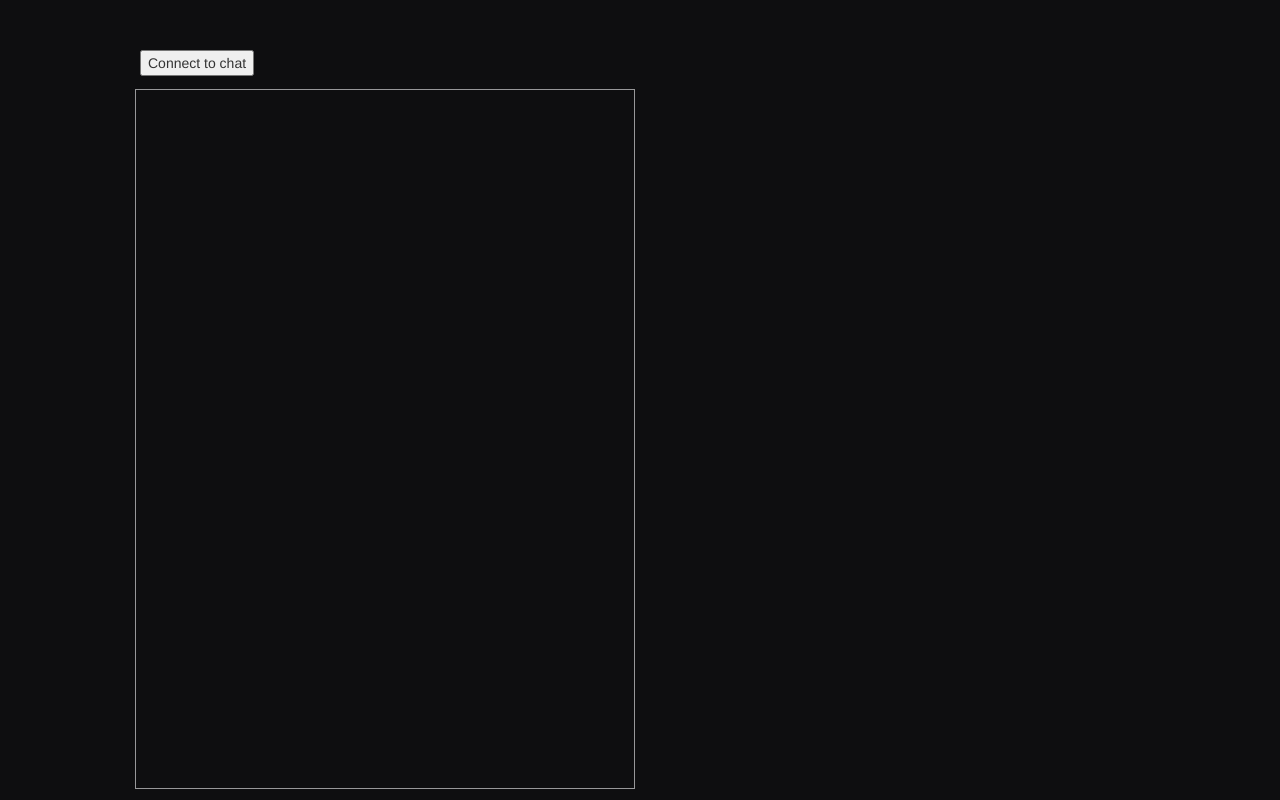
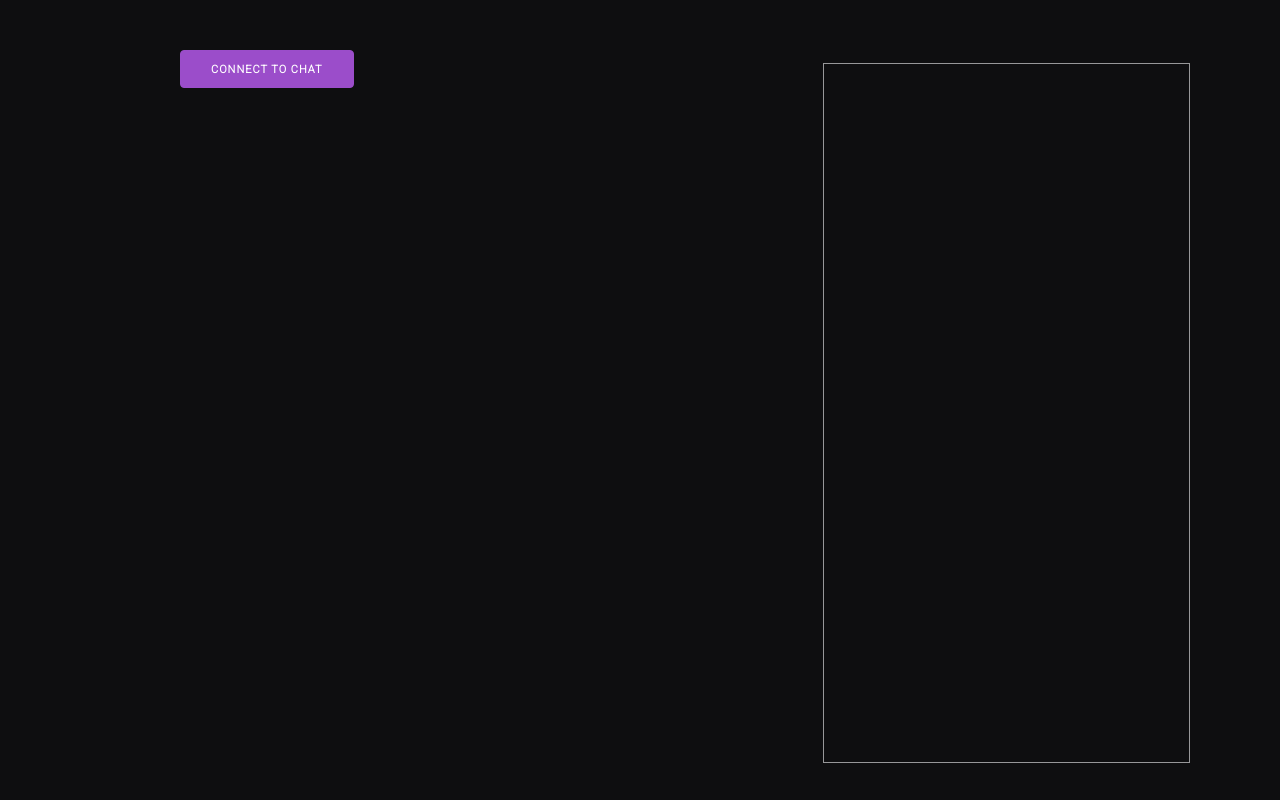
Before and after one commit to MilesBradt/Multi-Chat, a website: page index.html in a window 1280 px wide. Drawn offline with nearby package versions, Linux system fonts and the light colour scheme.

Commit message:
adjust google font

```diff
--- a/index.html
+++ b/index.html
@@ -4,19 +4,27 @@
 <head>
     <meta charset="UTF-8">
     <title>Sample Site</title>
-    <link rel="stylesheet" href="//maxcdn.bootstrapcdn.com/bootstrap/3.3.1/css/bootstrap.min.css">
+    <!-- Google Fonts -->
+    <link href="https://fonts.googleapis.com/css2?family=Roboto:wght@300&display=swap" rel="stylesheet">
+    <!-- CSS Reset -->
+    <link rel="stylesheet" href="https://cdnjs.cloudflare.com/ajax/libs/normalize/8.0.1/normalize.css">
+    <!-- Milligram CSS -->
+    <link rel="stylesheet" href="https://cdnjs.cloudflare.com/ajax/libs/milligram/1.4.1/milligram.css">
     <link rel="stylesheet" href="/stylesheets/style.css">
     <script src="/scripts/connectToChat.js"></script>
 </head>
 
 <body>
     <div class="container" id="chat-container">
-        <div id="button-div">
-            <button onclick="connectToChat(['snowman'])">Connect to chat</button>
-            <!-- <button onclick="connectToChat()">Send message</button> -->
-        </div>
 
-        <div id="chat">
+        <div class="row">
+            <div class="column" id="button-div">
+                <button onclick="connectToChat(['snowman'])">Connect to chat</button>
+            </div>
+
+            <div class="column column-33 column-offset-25" id="chat">
+
+            </div>
 
         </div>
     </div>
```
